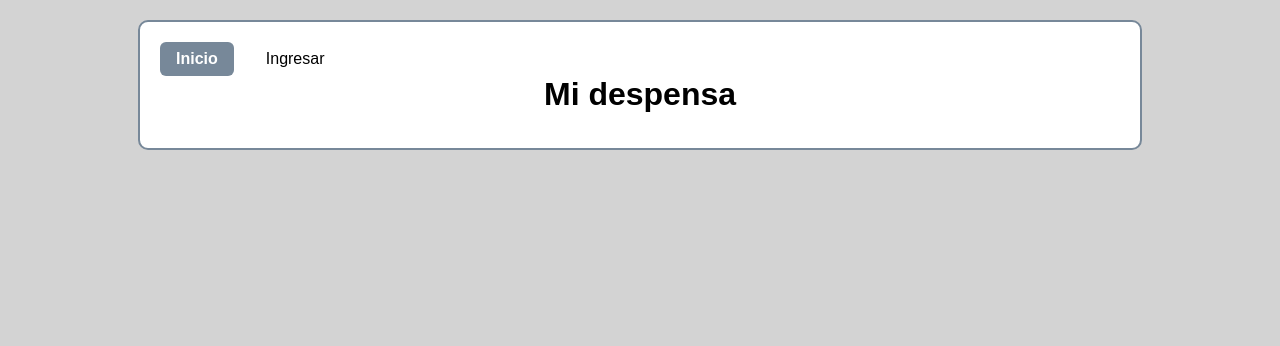
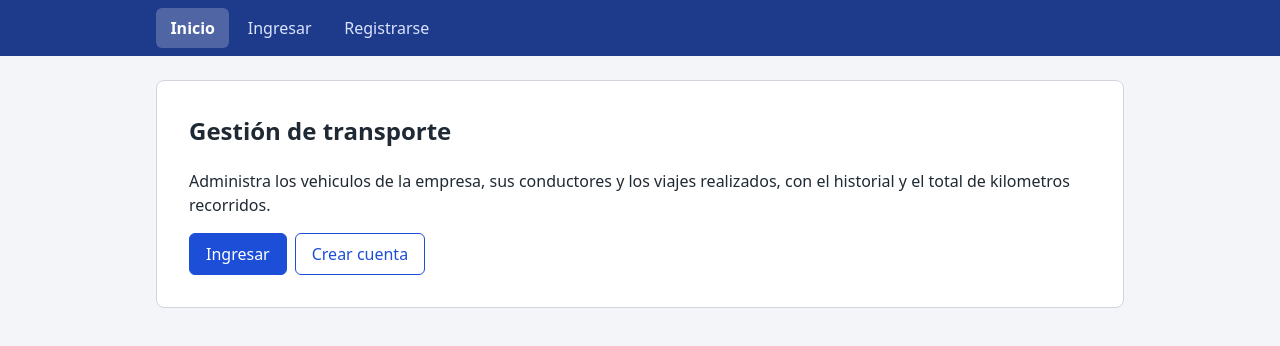
Before and after one commit to Delfina-Vega/TP-3-programacion-IV-vehiculos, a React (Vite) app in the folder frontend/: page / in a window 1280 px wide. Shown: the top 346 px of the page. Built offline with nearby package versions, Linux system fonts and the light colour scheme.

Commit message:
Se agrego layout, pagina principal pulica y estilos en CSS puro

```diff
--- a/frontend/index.html
+++ b/frontend/index.html
@@ -4,7 +4,7 @@
     <meta charset="UTF-8" />
     <link rel="icon" type="image/svg+xml" href="/vite.svg" />
     <meta name="viewport" content="width=device-width, initial-scale=1.0" />
-    <title>00-web-productos</title>
+    <title>Gestion de transporte</title>
   </head>
   <body>
     <div id="root"></div>
--- a/frontend/src/Home.jsx
+++ b/frontend/src/Home.jsx
@@ -1,3 +1,43 @@
+import { Link } from "react-router";
+import { useAuth } from "./Auth";
+
+//Pagina principal publica
 export function Home() {
-  return <h1>Mi despensa</h1>;
+    const { isAuthenticated, nombre } = useAuth();
+  return (
+    <section className="portada">
+      <h1>Gestión de transporte</h1>
+      <p>
+        Administra los vehiculos de la empresa, sus conductores y los viajes
+        realizados, con el historial y el total de kilometros recorridos.
+      </p>
+
+      {isAuthenticated ? (
+        <>
+          <p>Bienvenido/a, {nombre}. ¿Qué queres hacer?</p>
+          <div className="acciones">
+            <Link className="boton" to="/vehiculos">
+              Ver vehiculos
+            </Link>
+            <Link className="boton" to="/conductores">
+              Ver conductores
+            </Link>
+            <Link className="boton" to="/viajes">
+              Ver viajes
+            </Link>
+          </div>
+        </>
+      ) : (
+        <div className="acciones">
+          <Link className="boton" to="/login">
+            Ingresar
+          </Link>
+          <Link className="boton secundario" to="/registro">
+            Crear cuenta
+          </Link>
+        </div>
+      )}
+    </section>
+  );
+
 }
--- a/frontend/src/Layout.jsx
+++ b/frontend/src/Layout.jsx
@@ -2,12 +2,15 @@ import { Link, Outlet, useLocation, useNavigate } from "react-router";
 import { useAuth } from "./Auth";
 
 export function Layout() {
-  const { isAuthenticated, esAdmin, logout } = useAuth();
+  const { isAuthenticated, nombre, logout } = useAuth();
   const { pathname } = useLocation();
   const navigate = useNavigate();
 
+  const clase = (ruta) => (pathname.startsWith(ruta) ? "active" : "");
+
   return (
-    <main>
+    <>
+      <header>
         <nav>
           <ul>
             <li className={pathname === "/" ? "active" : ""}>
@@ -15,17 +18,19 @@ export function Layout() {
             </li>
             {isAuthenticated ? (
               <>
-              <li className={pathname.startsWith("/productos") ? "active" : ""}>
-                <Link to="/productos">Productos</Link>
+                <li className={clase("/vehiculos")}>
+                  <Link to="/vehiculos">Vehículos</Link>
                 </li>
-              {esAdmin && (
-                <li
-                  className={pathname.startsWith("/usuarios") ? "active" : ""}
-                >
-                  <Link to="/usuarios">Usuarios</Link>
+                <li className={clase("/conductores")}>
+                  <Link to="/conductores">Conductores</Link>
                 </li>
-              )}
+                <li className={clase("/viajes")}>
+                  <Link to="/viajes">Viajes</Link>
+                </li>
+                <li className="usuario">Hola, {nombre}</li>
+                <li>
                   <button
+                    className="boton-nav"
                     onClick={() => {
                       logout();
                       navigate("/");
@@ -33,15 +38,24 @@ export function Layout() {
                   >
                     Salir
                   </button>
+                </li>
               </>
             ) : (
-            <li className={pathname.startsWith("/login") ? "active" : ""}>
+              <>
+                <li className={clase("/login")}>
                   <Link to="/login">Ingresar</Link>
                 </li>
+                <li className={clase("/registro")}>
+                  <Link to="/registro">Registrarse</Link>
+                </li>
+              </>
             )}
           </ul>
         </nav>
+      </header>
+      <main>
         <Outlet />
       </main>
+    </>
   );
 }
--- a/frontend/src/index.css
+++ b/frontend/src/index.css
@@ -1,94 +1,286 @@
-/* Aqui va el css */
+:root {
+  --fondo: #f3f5f8;
+  --superficie: #ffffff;
+  --texto: #1f2933;
+  --primario: #1d4ed8;
+  --primario-oscuro: #1e3a8a;
+  --borde: #d2d6dc;
+  --error: #b91c1c;
+  --error-fondo: #fee2e2;
+  --exito: #166534;
+  --exito-fondo: #dcfce7;
+  --peligro: #dc2626;
+  font-family: system-ui, "Segoe UI", Roboto, Arial, sans-serif;
+  line-height: 1.5;
+  color: var(--texto);
+  background: var(--fondo);
+}
+
+*,
+*::before,
+*::after {
+  box-sizing: border-box;
+}
+
 body {
   margin: 0;
-  font-family: sans-serif;
-  background-color: lightgrey;
+  min-height: 100vh;
+}
+
+/* Barra de navegación */
+header {
+  background: var(--primario-oscuro);
+}
+
+nav ul {
+  max-width: 1000px;
+  margin: 0 auto;
+  padding: 0.5rem 1rem;
+  list-style: none;
+  display: flex;
+  flex-wrap: wrap;
+  align-items: center;
+  gap: 0.25rem;
+}
+
+nav li a {
+  display: block;
+  padding: 0.5rem 0.9rem;
+  border-radius: 6px;
+  color: #dbe4ff;
+  text-decoration: none;
+}
+
+nav li a:hover {
+  background: rgba(255, 255, 255, 0.12);
+}
+
+nav li.active a {
+  background: rgba(255, 255, 255, 0.22);
+  color: #ffffff;
+  font-weight: 600;
+}
+
+nav li.usuario {
+  margin-left: auto;
+  padding-right: 0.5rem;
+  color: #dbe4ff;
 }
 
 main {
-  width: 80%;
-  max-width: 960px;
-  margin: 20px auto;
-  border: 2px solid lightslategray;
-  border-radius: 10px;
-  background-color: white;
-  padding: 20px;
+  max-width: 1000px;
+  margin: 1.5rem auto;
+  padding: 0 1rem;
 }
 
 h1,
 h2 {
-  text-align: center;
+  margin-top: 0;
 }
 
-h1 {
-  margin-top: 0px;
-  margin-bottom: 15px;
+/* Botones */
+button,
+.boton {
+  display: inline-block;
+  padding: 0.5rem 1rem;
+  border: 1px solid var(--primario);
+  border-radius: 6px;
+  background: var(--primario);
+  color: #ffffff;
+  font: inherit;
+  text-decoration: none;
+  cursor: pointer;
 }
 
-h2 {
-  margin-top: 15px;
-  margin-bottom: 10px;
+button:hover,
+.boton:hover {
+  background: var(--primario-oscuro);
 }
 
-h3 {
-  margin-top: 10px;
-  margin-bottom: 5px;
+button:disabled {
+  opacity: 0.6;
+  cursor: not-allowed;
 }
 
-p {
-  margin-top: 5px;
-  margin-bottom: 5px;
+.secundario {
+  background: transparent;
+  color: var(--primario);
+}
+
+.secundario:hover {
+  background: #e0e7ff;
+}
+
+.peligro {
+  background: var(--peligro);
+  border-color: var(--peligro);
+}
+
+.peligro:hover {
+  background: #991b1b;
+}
+
+.boton-nav {
+  background: transparent;
+  border-color: rgba(255, 255, 255, 0.5);
+}
+
+.boton-nav:hover {
+  background: rgba(255, 255, 255, 0.15);
+}
+
+.acciones {
+  display: flex;
+  flex-wrap: wrap;
+  align-items: center;
+  gap: 0.5rem;
+}
+
+/* Portada */
+.portada {
+  padding: 2rem;
+  background: var(--superficie);
+  border: 1px solid var(--borde);
+  border-radius: 8px;
+}
+
+/* Formularios */
+.formulario {
+  display: grid;
+  gap: 1rem;
+  max-width: 520px;
+  padding: 1.5rem;
+  background: var(--superficie);
+  border: 1px solid var(--borde);
+  border-radius: 8px;
+}
+
+.campo {
+  display: flex;
+  flex-direction: column;
+  gap: 0.25rem;
 }
 
 label {
-  display: block;
+  font-weight: 600;
 }
 
 input,
-select {
-  margin-bottom: 10px;
+select,
+textarea {
+  width: 100%;
+  padding: 0.5rem 0.6rem;
+  border: 1px solid var(--borde);
+  border-radius: 6px;
+  background: #ffffff;
+  font: inherit;
+}
+
+input:focus,
+select:focus,
+textarea:focus {
+  outline: 2px solid #93c5fd;
+  border-color: var(--primario);
+}
+
+.error {
+  margin: 0;
+  color: var(--error);
+  font-size: 0.875rem;
+}
+
+.alerta {
+  margin: 0;
+  padding: 0.75rem 1rem;
+  border-radius: 6px;
+}
+
+.alerta-error {
+  background: var(--error-fondo);
+  color: var(--error);
+}
+
+.alerta-exito {
+  background: var(--exito-fondo);
+  color: var(--exito);
+}
+
+/* Listados */
+.encabezado-pagina {
+  display: flex;
+  flex-wrap: wrap;
+  align-items: center;
+  justify-content: space-between;
+  gap: 0.5rem;
+  margin-bottom: 1rem;
+}
+
+.encabezado-pagina h1,
+.encabezado-pagina h2 {
+  margin: 0;
+}
+
+.filtros {
+  display: flex;
+  flex-wrap: wrap;
+  align-items: flex-end;
+  gap: 1rem;
+  margin-bottom: 1rem;
+}
+
+.filtros .campo {
+  min-width: 200px;
+}
+
+.resumen {
+  display: flex;
+  flex-wrap: wrap;
+  gap: 1rem;
+  margin-bottom: 1rem;
+}
+
+.resumen div {
+  padding: 0.75rem 1.25rem;
+  background: var(--superficie);
+  border: 1px solid var(--borde);
+  border-radius: 8px;
+}
+
+.resumen strong {
+  display: block;
+  font-size: 1.4rem;
+}
+
+.tabla-contenedor {
+  overflow-x: auto;
+  background: var(--superficie);
+  border: 1px solid var(--borde);
+  border-radius: 8px;
 }
 
 table {
-  margin-top: 10px;
+  width: 100%;
   border-collapse: collapse;
 }
 
 th,
 td {
-  padding: 5px;
-  border: 1px solid;
-  text-align: center;
+  padding: 0.6rem 0.8rem;
+  border-bottom: 1px solid var(--borde);
+  text-align: left;
+  white-space: nowrap;
 }
 
-nav ul {
-  display: flex;
-  gap: 1rem;
-  list-style: none;
-  padding: 0;
-  margin: 0;
+th {
+  background: #eef1f6;
+  font-size: 0.875rem;
 }
 
-nav li {
-  padding: 0.5rem 1rem;
+tbody tr:last-child td {
+  border-bottom: none;
 }
 
-nav a {
-  text-decoration: none;
-  color: inherit;
+.sin-datos {
+  padding: 1rem;
+  color: #52606d;
 }
-
-nav a:hover {
-  text-decoration: underline;
-}
-
-nav li.active {
-  background-color: lightslategray;
-  color: white;
-  border-radius: 6px;
-}
-
-nav li.active a {
-  color: white;
-  font-weight: bold;
-}
```
Lines whose indentation alone changed are shown as unchanged.
